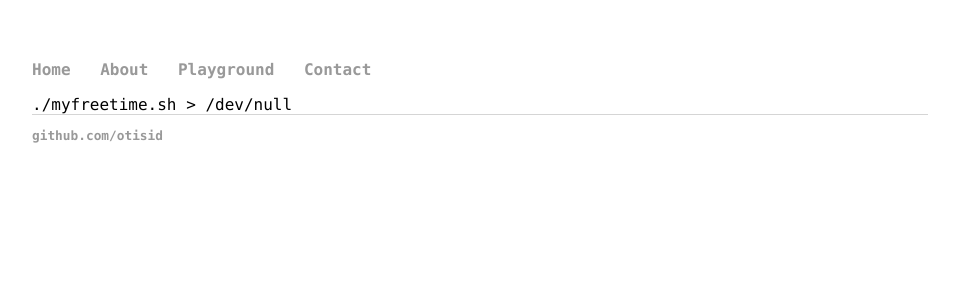
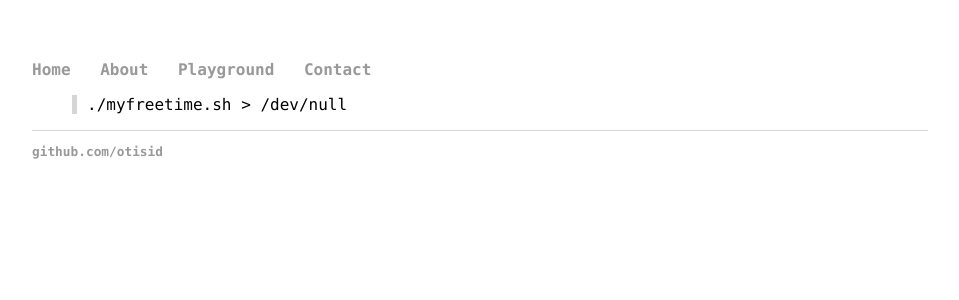
Before and after one commit to otisid/otisid.github.io, a Jekyll site: the page built from index.html, in a window 1280 px wide. Shown: the top 300 px of the page, without its empty margins (160-1119 px from the left). Built offline with Jekyll 4.4.1, drawn with Linux system fonts in a browser that asks for light colours.

Commit message:
Update index.html

```diff
--- a/index.html
+++ b/index.html
@@ -2,6 +2,6 @@
 layout: default
 title: otisid
 ---
-<blockqoute>
+<blockquote>
 ./myfreetime.sh > /dev/null
 </blockquote>
```
